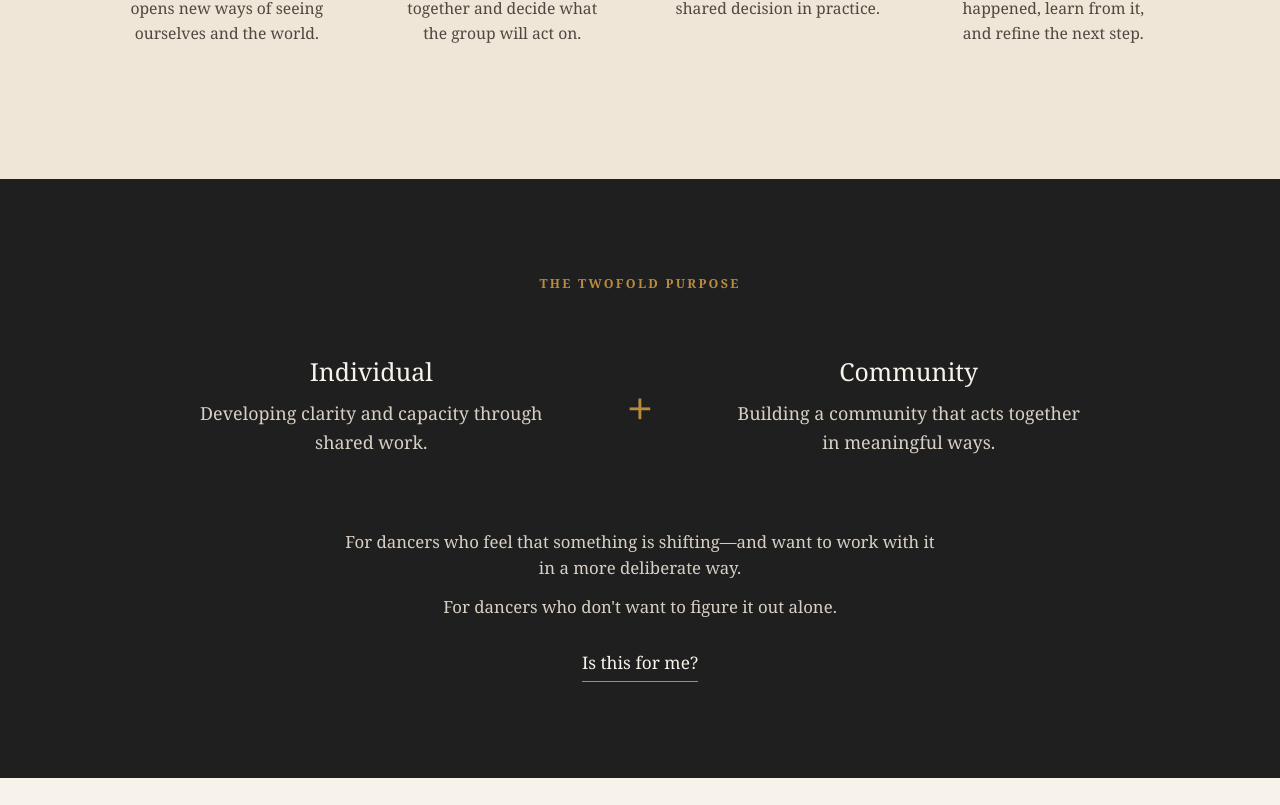
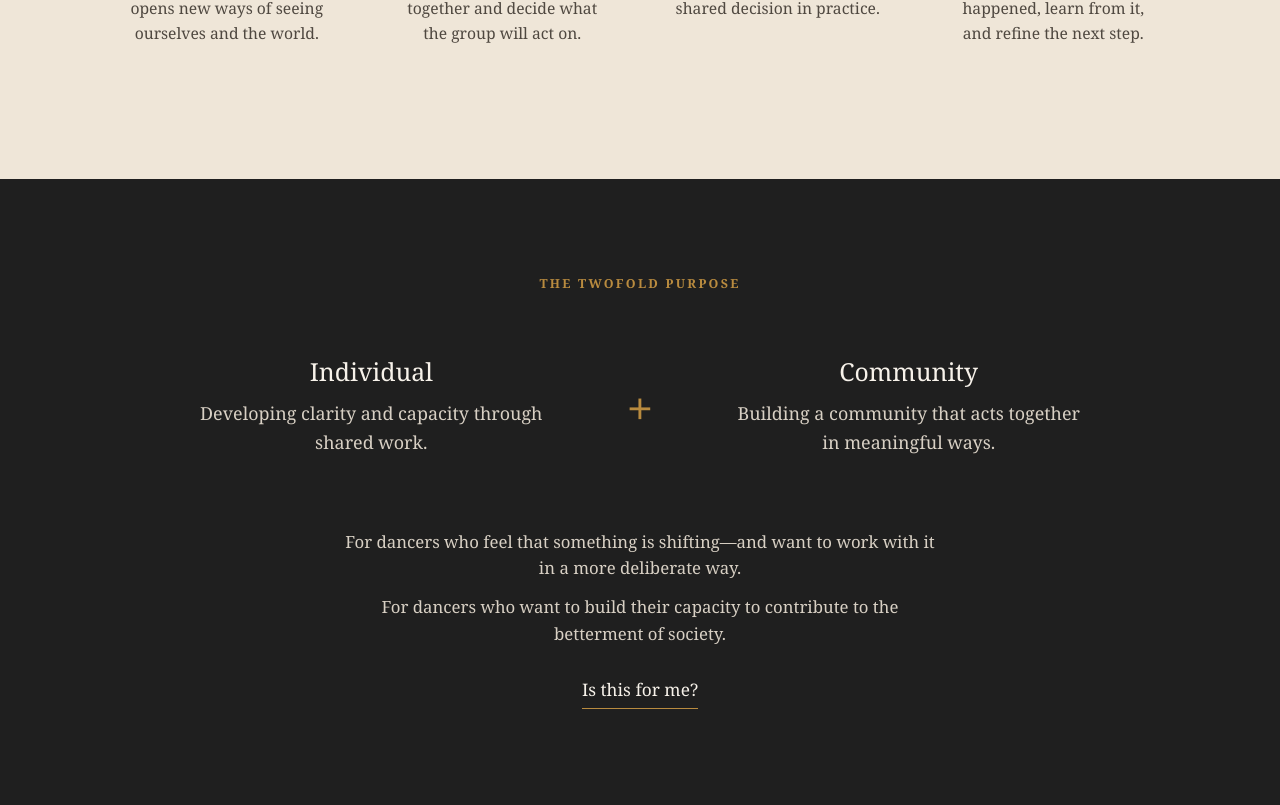
Before and after one commit to travisbirchattba/the-stage-beyond-site, a React (Vite) app: page / in a window 1280 px wide. Shown: the part 1976-2781 px from the top of the page. Before the commit the page ends 2754 px from the top, so only its background shows below. Built offline with nearby package versions, Linux system fonts and the light colour scheme.

Commit message:
Update text for dancer support message

```diff
--- a/src/main.jsx
+++ b/src/main.jsx
@@ -149,7 +149,7 @@ function HomePage() {
           </p>
 
           <p className="fitLine">
-            For dancers who don't want to figure it out alone.
+            For dancers who want to build their capacity to contribute to the betterment of society.
           </p>
         </div>
 
```
